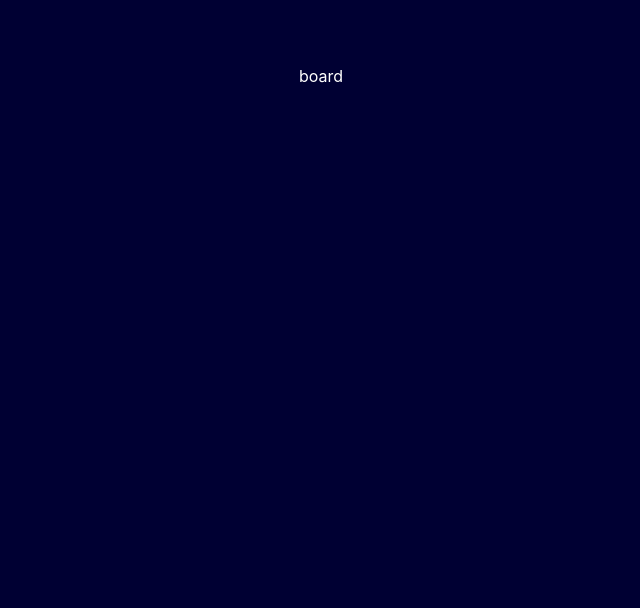
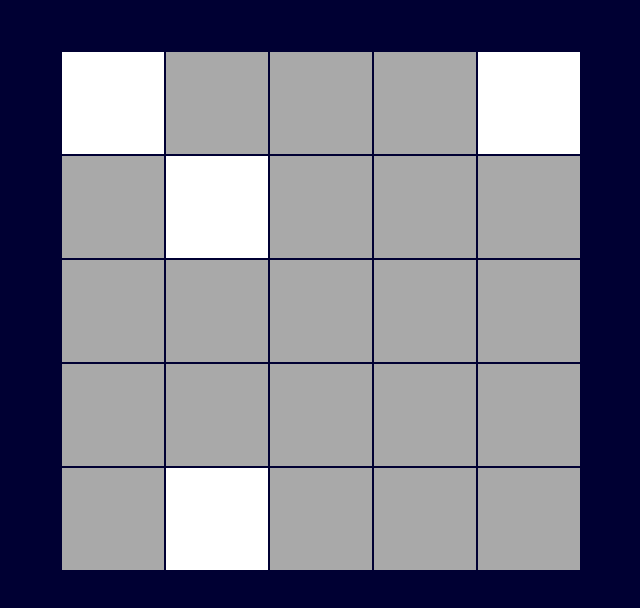
Before and after one commit to remedialchaostheory/lights-out, a React (Create React App) app: page / in a window 1280 px wide. Shown: the top 608 px of the page, without its empty margins (319-959 px from the left). Built offline with nearby package versions, Linux system fonts and the light colour scheme.

Commit message:
Add board

```diff
--- a/src/Board.js
+++ b/src/Board.js
@@ -31,7 +31,8 @@
 class Board extends Component {
   static defaultProps = {
     nrows: 5,
-    ncols: 5
+    ncols: 5,
+    chanceLightStartsOn: 0.25
   };
   constructor(props) {
     super(props);
@@ -39,43 +40,21 @@
     // TODO: set initial state
     this.state = {
       hasWon: false,
-      board: null
+      board: this.createBoard()
     };
   }
 
   /** create a board nrows high/ncols wide, each cell randomly lit or unlit */
 
   createBoard() {
-    let { ncols, nrows } = this.props;
-    ncols = 5; // temp
-    nrows = 5; // temp
     let board = [];
-    // TODO: create array-of-arrays of true/false values
-    function listToMatrix(list, elementsPerSubArray) {
-      // prettier-ignore
-      var matrix = [], i, k;
-      for (i = 0, k = -1; i < list.length; i++) {
-        if (i % elementsPerSubArray === 0) {
-          k++;
-          matrix[k] = [];
-        }
-        matrix[k].push(list[i]);
+    for (let y = 0; y < this.props.nrows; y++) {
+      let row = [];
+      for (let x = 0; x < this.props.ncols; x++) {
+        row.push(Math.random() < this.props.chanceLightStartsOn);
       }
-
-      return matrix;
+      board.push(row);
     }
-    // Populate array with random booleans
-    let cells = [];
-    for (let i = 0; i < ncols*nrows; i++) {
-      const int = Math.floor(Math.random() + 0.5);
-      let randBool;
-      int === 1 ? (randBool = true) : (randBool = false);
-      cells.push(randBool);
-    }
-
-    board = listToMatrix(cells, 5);
-    console.log("board ->", board);
-
     return board;
   }
 
@@ -105,13 +84,19 @@
   /** Render game board or winning message. */
 
   render() {
+    let tblBoard = [];
+    for (let y = 0; y < this.props.nrows; y++) {
+      let row = [];
+      for (let x = 0; x < this.props.ncols; x++) {
+        let coord = `${y}-${x}`;
+        row.push(<Cell key={coord} isLit={this.state.board[y][x]} />);
+      }
+      tblBoard.push(<tr key={y}>{row}</tr>);
+    }
     return (
-      <div>
-        <table>
-
-        </table>
-        <p>board</p>
-      </div>
+      <table className="Board">
+        <tbody>{tblBoard}</tbody>
+      </table>
     );
 
     // if the game is won, just show a winning msg & render nothing else
```
